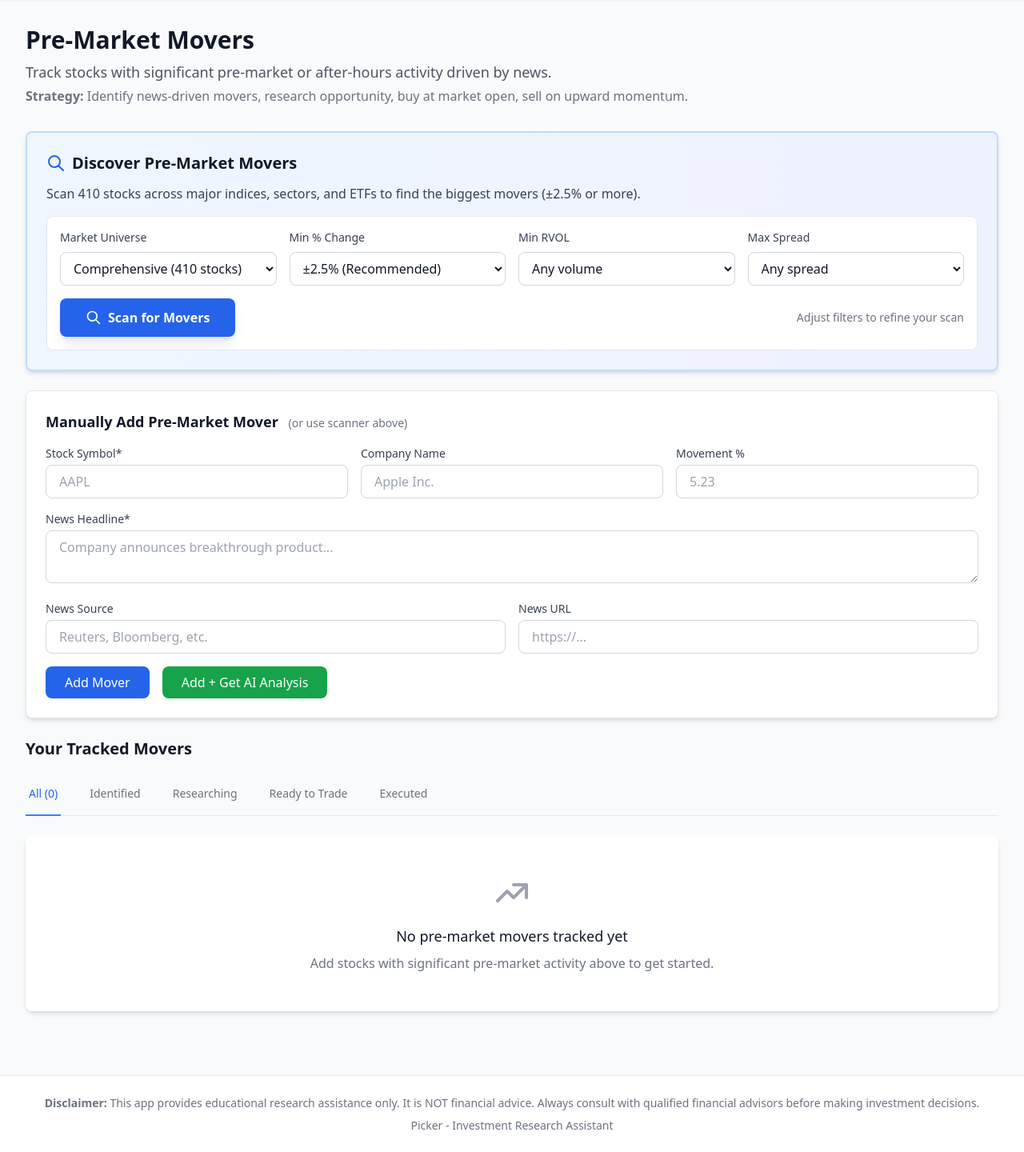
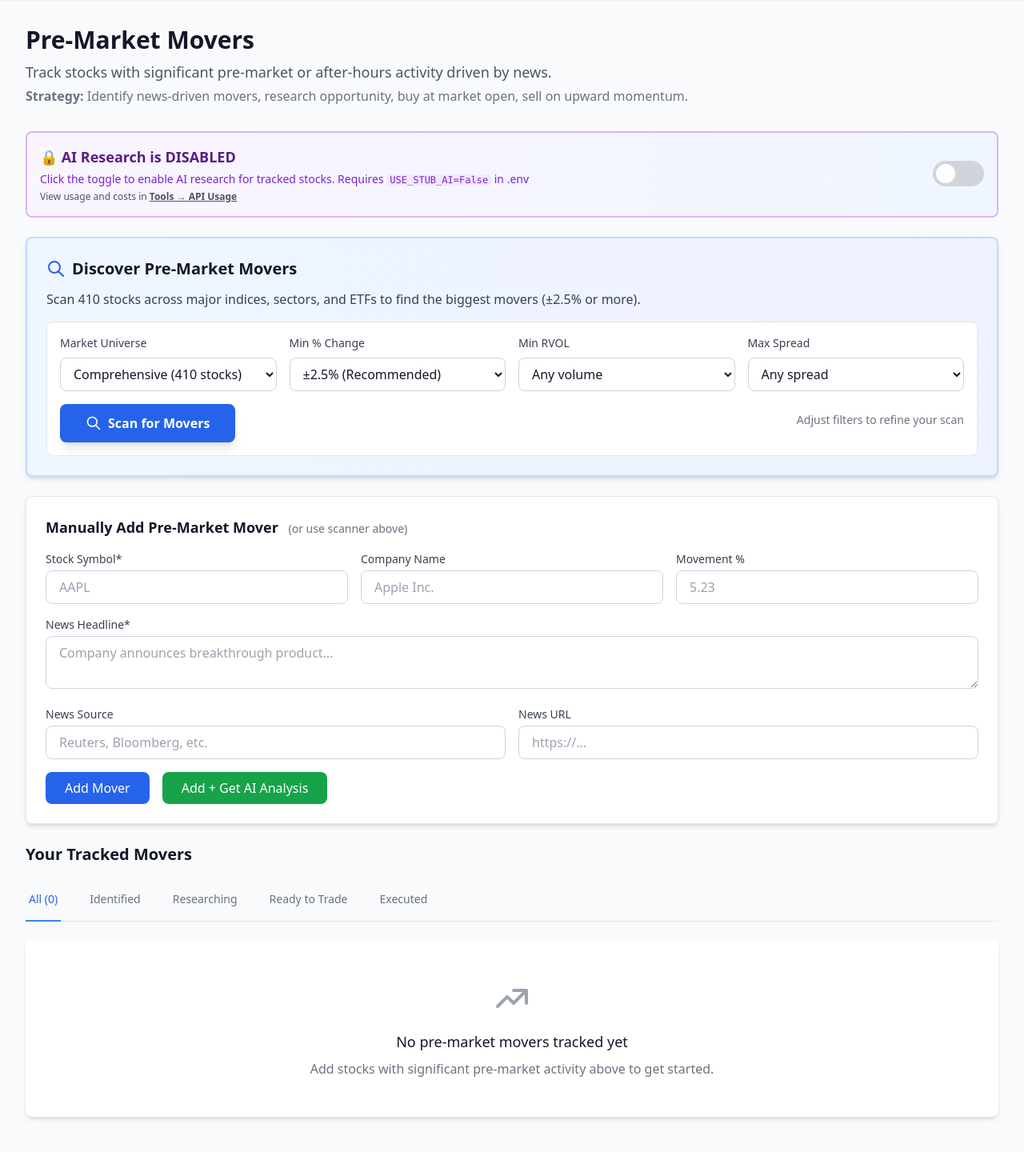
Before and after one commit to jblacketter/picker, a Django app: page /strategies/pre-market-movers/ in a window 1280 px wide. Shown: the part 65-1505 px from the top of the page at 80% size. Before the commit the page ends 1477 px from the top, so only its background shows below. Run offline with Django 5.2, Linux system fonts and the light colour scheme; the visitor is signed in with stand-in values (Sample User, id 1); data that the repository does not hold is empty; some libraries are stand-ins or nearby versions.

Commit message:
added ai analysis

```diff
--- a/strategies/templates/strategies/pre_market_movers.html
+++ b/strategies/templates/strategies/pre_market_movers.html
@@ -11,6 +11,40 @@
         <p class="text-base text-gray-500 dark:text-gray-400 mt-1">
             <strong>Strategy:</strong> Identify news-driven movers, research opportunity, buy at market open, sell on upward momentum.
         </p>
+    </div>
+
+    <!-- AI Research Control - Global Toggle -->
+    <div class="mb-6 bg-gradient-to-r from-purple-50 to-blue-50 dark:from-purple-900/20 dark:to-blue-900/20 border-2 {% if api_enabled %}border-green-500 dark:border-green-600{% else %}border-purple-300 dark:border-purple-700{% endif %} rounded-lg p-4">
+        <div class="flex items-center justify-between">
+            <div class="flex-1">
+                <h3 class="text-lg font-bold {% if api_enabled %}text-green-700 dark:text-green-400{% else %}text-purple-900 dark:text-purple-200{% endif %} mb-1">
+                    {% if api_enabled %}
+                    ✅ AI Research is ENABLED
+                    {% else %}
+                    🔒 AI Research is DISABLED
+                    {% endif %}
+                </h3>
+                <p class="text-sm {% if api_enabled %}text-green-700 dark:text-green-300{% else %}text-purple-700 dark:text-purple-300{% endif %}">
+                    {% if api_enabled %}
+                    Real Claude API active - Use "Research This" button on tracked stocks (costs ~$0.002 per stock)
+                    {% else %}
+                    Click the toggle to enable AI research for tracked stocks. Requires <code class="bg-purple-100 dark:bg-purple-800 px-1 rounded text-xs">USE_STUB_AI=False</code> in .env
+                    {% endif %}
+                </p>
+                <p class="text-xs text-gray-600 dark:text-gray-400 mt-1">
+                    View usage and costs in <a href="{% url 'strategies:api_usage' %}" class="underline font-semibold hover:text-blue-600">Tools → API Usage</a>
+                </p>
+            </div>
+
+            <!-- Toggle Switch -->
+            <form method="post" action="{% url 'strategies:toggle_api' %}" id="apiToggleFormTop" class="ml-6">
+                {% csrf_token %}
+                <button type="submit" class="relative inline-flex items-center h-8 w-16 rounded-full transition-colors focus:outline-none focus:ring-2 focus:ring-blue-500 focus:ring-offset-2 {% if api_enabled %}bg-green-600{% else %}bg-gray-300 dark:bg-gray-600{% endif %}">
+                    <span class="sr-only">{% if api_enabled %}Disable{% else %}Enable{% endif %} AI Research</span>
+                    <span class="inline-block h-6 w-6 transform rounded-full bg-white transition-transform {% if api_enabled %}translate-x-9{% else %}translate-x-1{% endif %}"></span>
+                </button>
+            </form>
+        </div>
     </div>
 
     <!-- Discovery Scanner Section -->
@@ -96,9 +130,9 @@
                     </div>
                 </div>
 
-                <!-- Scan Button -->
+                <!-- Scan Button and API Toggle -->
                 <div class="flex items-center justify-between">
-                    <div>
+                    <div class="flex items-center space-x-4">
                         <button
                             type="submit"
                             id="scanButton"
@@ -110,7 +144,7 @@
                             <span id="scanButtonText">Scan for Movers</span>
                         </button>
                         <!-- Loading Indicator -->
-                        <div id="loadingIndicator" class="hidden mt-3 flex items-center text-blue-600 dark:text-blue-400">
+                        <div id="loadingIndicator" class="hidden flex items-center text-blue-600 dark:text-blue-400">
                             <svg class="animate-spin h-5 w-5 mr-2" xmlns="http://www.w3.org/2000/svg" fill="none" viewBox="0 0 24 24">
                                 <circle class="opacity-25" cx="12" cy="12" r="10" stroke="currentColor" stroke-width="4"></circle>
                                 <path class="opacity-75" fill="currentColor" d="M4 12a8 8 0 018-8V0C5.373 0 0 5.373 0 12h4zm2 5.291A7.962 7.962 0 014 12H0c0 3.042 1.135 5.824 3 7.938l3-2.647z"></path>
@@ -118,14 +152,17 @@
                             <span class="font-medium">Scanning market... This may take 30-60 seconds</span>
                         </div>
                     </div>
-                    <p class="text-sm text-gray-500 dark:text-gray-400">
+                    <div class="text-right">
+                        <p class="text-sm text-gray-500 dark:text-gray-400 mb-2">
                             Adjust filters to refine your scan
                         </p>
+                    </div>
                 </div>
             </div>
         </form>
 
         <script>
+        // Scan form handler
         document.getElementById('scanForm').addEventListener('submit', function() {
             document.getElementById('scanButton').disabled = true;
             document.getElementById('scanButtonText').textContent = 'Scanning...';
@@ -234,6 +271,30 @@
                     </tbody>
                 </table>
             </div>
+
+            <!-- Pagination -->
+            {% if page_info and page_info.total_pages > 1 %}
+            <div class="bg-gray-50 dark:bg-gray-700 px-4 py-3 border-t border-gray-200 dark:border-gray-600 flex items-center justify-between">
+                <div class="text-sm text-gray-700 dark:text-gray-300">
+                    Showing {{ page_info.start_index }} to {{ page_info.end_index }} of {{ page_info.total_results }} results
+                </div>
+                <div class="flex space-x-2">
+                    {% if page_info.has_previous %}
+                    <a href="?page={{ page_info.current|add:'-1' }}" class="px-3 py-1 bg-white dark:bg-gray-600 border border-gray-300 dark:border-gray-500 rounded text-sm text-gray-700 dark:text-gray-200 hover:bg-gray-50 dark:hover:bg-gray-500">
+                        Previous
+                    </a>
+                    {% endif %}
+                    <span class="px-3 py-1 text-sm text-gray-700 dark:text-gray-300">
+                        Page {{ page_info.current }} of {{ page_info.total_pages }}
+                    </span>
+                    {% if page_info.has_next %}
+                    <a href="?page={{ page_info.current|add:'1' }}" class="px-3 py-1 bg-white dark:bg-gray-600 border border-gray-300 dark:border-gray-500 rounded text-sm text-gray-700 dark:text-gray-200 hover:bg-gray-50 dark:hover:bg-gray-500">
+                        Next
+                    </a>
+                    {% endif %}
+                </div>
+            </div>
+            {% endif %}
         </div>
         {% endif %}
     </div>
@@ -481,6 +542,7 @@
                     <span class="text-sm text-gray-500">{{ mover.trade_date|date:"M d, Y" }}</span>
 
                     {% if not mover.ai_analysis %}
+                        {% if api_enabled %}
                         <form method="post" action="{% url 'strategies:research_mover' mover.id %}" class="research-form-{{ mover.id }}">
                             {% csrf_token %}
                             <button
@@ -494,6 +556,9 @@
                                 <span class="button-text">Research This</span>
                             </button>
                         </form>
+                        {% else %}
+                        <span class="text-xs text-gray-500 dark:text-gray-400 italic">Enable AI to research</span>
+                        {% endif %}
                     {% endif %}
 
                     <a href="/admin/strategies/premarketmover/{{ mover.id }}/change/" class="text-sm text-blue-600 dark:text-blue-400 hover:text-blue-700 dark:hover:text-blue-300">
--- a/strategies/urls.py
+++ b/strategies/urls.py
@@ -11,4 +11,6 @@ urlpatterns = [
     path('pre-market-movers/<int:mover_id>/research/', views.research_mover, name='research_mover'),
     path('pre-market-movers/<int:mover_id>/delete/', views.delete_mover, name='delete_mover'),
     path('pre-market-movers/delete-all/', views.delete_all_movers, name='delete_all_movers'),
+    path('pre-market-movers/toggle-api/', views.toggle_api, name='toggle_api'),
+    path('api-usage/', views.api_usage, name='api_usage'),
 ]
--- a/strategies/views.py
+++ b/strategies/views.py
@@ -28,12 +28,37 @@ def pre_market_movers(request):
     scan_filters = request.session.get('scan_filters', {})
     scan_timestamp = request.session.get('scan_timestamp', None)
 
+    # Get API toggle state (default: disabled for safety)
+    api_enabled = request.session.get('api_enabled', False)
+    logger.info(f"Pre-market movers view loaded: api_enabled={api_enabled}, session_key={request.session.session_key}")
+
+    # Pagination for scan results
+    paginated_results = None
+    page_info = None
+    if scan_results:
+        from django.core.paginator import Paginator
+        page_number = request.GET.get('page', 1)
+        paginator = Paginator(scan_results, 50)  # 50 results per page
+        page_obj = paginator.get_page(page_number)
+        paginated_results = page_obj.object_list
+        page_info = {
+            'current': page_obj.number,
+            'total_pages': paginator.num_pages,
+            'total_results': paginator.count,
+            'has_next': page_obj.has_next(),
+            'has_previous': page_obj.has_previous(),
+            'start_index': page_obj.start_index(),
+            'end_index': page_obj.end_index(),
+        }
+
     return render(request, 'strategies/pre_market_movers.html', {
         'movers': movers,
         'status_filter': status_filter,
-        'scan_results': scan_results,
+        'scan_results': paginated_results,
+        'page_info': page_info,
         'scan_filters': scan_filters,
         'scan_timestamp': scan_timestamp,
+        'api_enabled': api_enabled,
     })
 
 
@@ -244,6 +269,10 @@ def scan_movers(request):
 
         # Store results and filters in session (persistent across page loads)
         from django.utils import timezone
+
+        # Preserve api_enabled state explicitly
+        api_enabled = request.session.get('api_enabled', False)
+
         request.session['scan_results'] = results
         request.session['scan_filters'] = {
             'universe': universe_name,
@@ -252,7 +281,10 @@ def scan_movers(request):
             'max_spread': max_spread,
         }
         request.session['scan_timestamp'] = timezone.now().isoformat()
+        request.session['api_enabled'] = api_enabled  # Explicitly preserve
         request.session.modified = True  # Force session save
+
+        logger.info(f"Scan complete: {len(results)} results, api_enabled={api_enabled}, session_key={request.session.session_key}")
 
     except Exception as e:
         logger.error(f"Error scanning movers: {str(e)}")
@@ -380,3 +412,89 @@ def delete_all_movers(request):
     logger.info(f"Deleted all {count} movers")
 
     return redirect('strategies:pre_market_movers')
+
+
+@login_required
+def toggle_api(request):
+    """Toggle API usage on/off (session-based)"""
+    if request.method != 'POST':
+        return redirect('strategies:pre_market_movers')
+
+    current_state = request.session.get('api_enabled', False)
+    new_state = not current_state
+    request.session['api_enabled'] = new_state
+    request.session.modified = True
+
+    # Force session save
+    request.session.save()
+
+    logger.info(f"API usage toggled from {current_state} to {new_state}, session key: {request.session.session_key}")
+    return redirect('strategies:pre_market_movers')
+
+
+@login_required
+def api_usage(request):
+    """Display API token usage statistics"""
+    from ai_service.models import TokenUsageLog
+    from django.db.models import Sum, Count
+    from django.utils import timezone
+    from datetime import timedelta
+
+    # Get all logs
+    all_logs = TokenUsageLog.objects.all().order_by('-timestamp')
+
+    # Calculate totals
+    total_stats = TokenUsageLog.objects.aggregate(
+        total_tokens=Sum('total_tokens'),
+        total_requests=Count('id'),
+        total_prompt_tokens=Sum('prompt_tokens'),
+        total_completion_tokens=Sum('completion_tokens'),
+    )
+
+    # Today's stats
+    today = timezone.now().date()
+    today_stats = TokenUsageLog.objects.filter(
+        timestamp__date=today
+    ).aggregate(
+        total_tokens=Sum('total_tokens'),
+        total_requests=Count('id'),
+    )
+
+    # This week's stats
+    week_ago = timezone.now() - timedelta(days=7)
+    week_stats = TokenUsageLog.objects.filter(
+        timestamp__gte=week_ago
+    ).aggregate(
+        total_tokens=Sum('total_tokens'),
+        total_requests=Count('id'),
+    )
+
+    # Cost estimates (using Sonnet pricing)
+    # $3 per 1M input tokens, $15 per 1M output tokens
+    total_cost = 0
+    if total_stats['total_prompt_tokens']:
+        total_cost += (total_stats['total_prompt_tokens'] / 1_000_000) * 3
+    if total_stats['total_completion_tokens']:
+        total_cost += (total_stats['total_completion_tokens'] / 1_000_000) * 15
+
+    today_cost = 0
+    if today_stats['total_tokens']:
+        # Rough estimate: assume 70% completion tokens
+        today_cost = (today_stats['total_tokens'] / 1_000_000) * 12
+
+    week_cost = 0
+    if week_stats['total_tokens']:
+        week_cost = (week_stats['total_tokens'] / 1_000_000) * 12
+
+    # Recent logs (last 50)
+    recent_logs = all_logs[:50]
+
+    return render(request, 'strategies/api_usage.html', {
+        'total_stats': total_stats,
+        'today_stats': today_stats,
+        'week_stats': week_stats,
+        'total_cost': total_cost,
+        'today_cost': today_cost,
+        'week_cost': week_cost,
+        'recent_logs': recent_logs,
+    })
--- a/strategies/watchlists.py
+++ b/strategies/watchlists.py
@@ -65,7 +65,7 @@ CONSERVATIVE_WATCHLIST = [
 # Popular meme stocks (use with caution)
 MEME_WATCHLIST = [
     'GME', 'AMC', 'BB', 'BBBY', 'TSLA',
-    'PLTR', 'WISH', 'CLOV', 'SPCE'
+    'PLTR', 'CLOV', 'SPCE'
 ]
 
 # Earnings season watchlist - update quarterly
--- a/templates/base.html
+++ b/templates/base.html
@@ -58,23 +58,26 @@
 
                     <!-- Tools Dropdown -->
                     <div class="relative group">
-                        <button class="text-gray-700 hover:text-blue-600 px-4 py-2 rounded-md text-lg font-medium inline-flex items-center">
+                        <button class="text-gray-700 dark:text-gray-300 hover:text-blue-600 dark:hover:text-blue-400 px-4 py-2 rounded-md text-lg font-medium inline-flex items-center">
                             Tools
                             <svg class="ml-2 h-5 w-5" fill="none" viewBox="0 0 24 24" stroke="currentColor">
                                 <path stroke-linecap="round" stroke-linejoin="round" stroke-width="2" d="M19 9l-7 7-7-7" />
                             </svg>
                         </button>
-                        <div class="absolute left-0 mt-2 w-64 rounded-md shadow-lg bg-white ring-1 ring-black ring-opacity-5 opacity-0 invisible group-hover:opacity-100 group-hover:visible transition-all duration-200 z-50">
+                        <div class="absolute left-0 mt-2 w-64 rounded-md shadow-lg bg-white dark:bg-gray-800 ring-1 ring-black ring-opacity-5 opacity-0 invisible group-hover:opacity-100 group-hover:visible transition-all duration-200 z-50">
                             <div class="py-1">
-                                <a href="{% url 'strategies:pre_market_movers' %}" class="block px-4 py-3 text-gray-700 hover:bg-gray-100">
+                                <a href="{% url 'strategies:pre_market_movers' %}" class="block px-4 py-3 text-gray-700 dark:text-gray-300 hover:bg-gray-100 dark:hover:bg-gray-700">
                                     <div class="font-medium text-base">Pre-Market Movers</div>
-                                    <div class="text-sm text-gray-500">Track news-driven stocks</div>
+                                    <div class="text-sm text-gray-500 dark:text-gray-400">Track news-driven stocks</div>
                                 </a>
-                                <a href="{% url 'stocks:watchlist' %}" class="block px-4 py-3 text-gray-700 hover:bg-gray-100">
+                                <a href="{% url 'stocks:watchlist' %}" class="block px-4 py-3 text-gray-700 dark:text-gray-300 hover:bg-gray-100 dark:hover:bg-gray-700">
                                     <div class="font-medium text-base">Watchlist</div>
-                                    <div class="text-sm text-gray-500">Stocks you're tracking</div>
+                                    <div class="text-sm text-gray-500 dark:text-gray-400">Stocks you're tracking</div>
                                 </a>
-                                <!-- Future tools will go here -->
+                                <a href="{% url 'strategies:api_usage' %}" class="block px-4 py-3 text-gray-700 dark:text-gray-300 hover:bg-gray-100 dark:hover:bg-gray-700">
+                                    <div class="font-medium text-base">API Usage</div>
+                                    <div class="text-sm text-gray-500 dark:text-gray-400">Monitor token consumption</div>
+                                </a>
                             </div>
                         </div>
                     </div>
```
Also changed, not shown: strategies/market_universe.py (+4 -4 lines), strategies/templates/strategies/api_usage.html (added, +143 -0 lines). Lines whose indentation alone changed are shown as unchanged.
